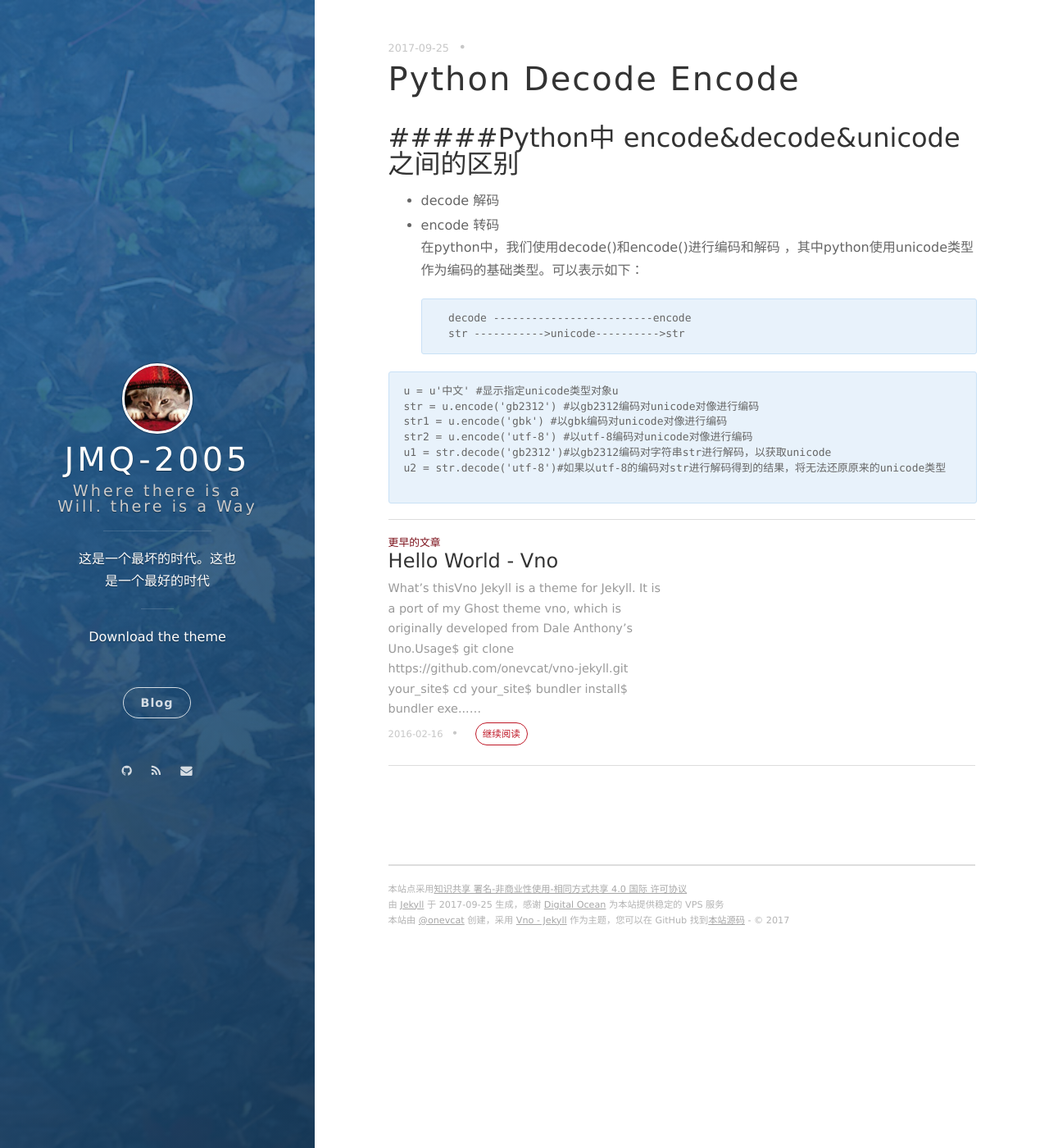
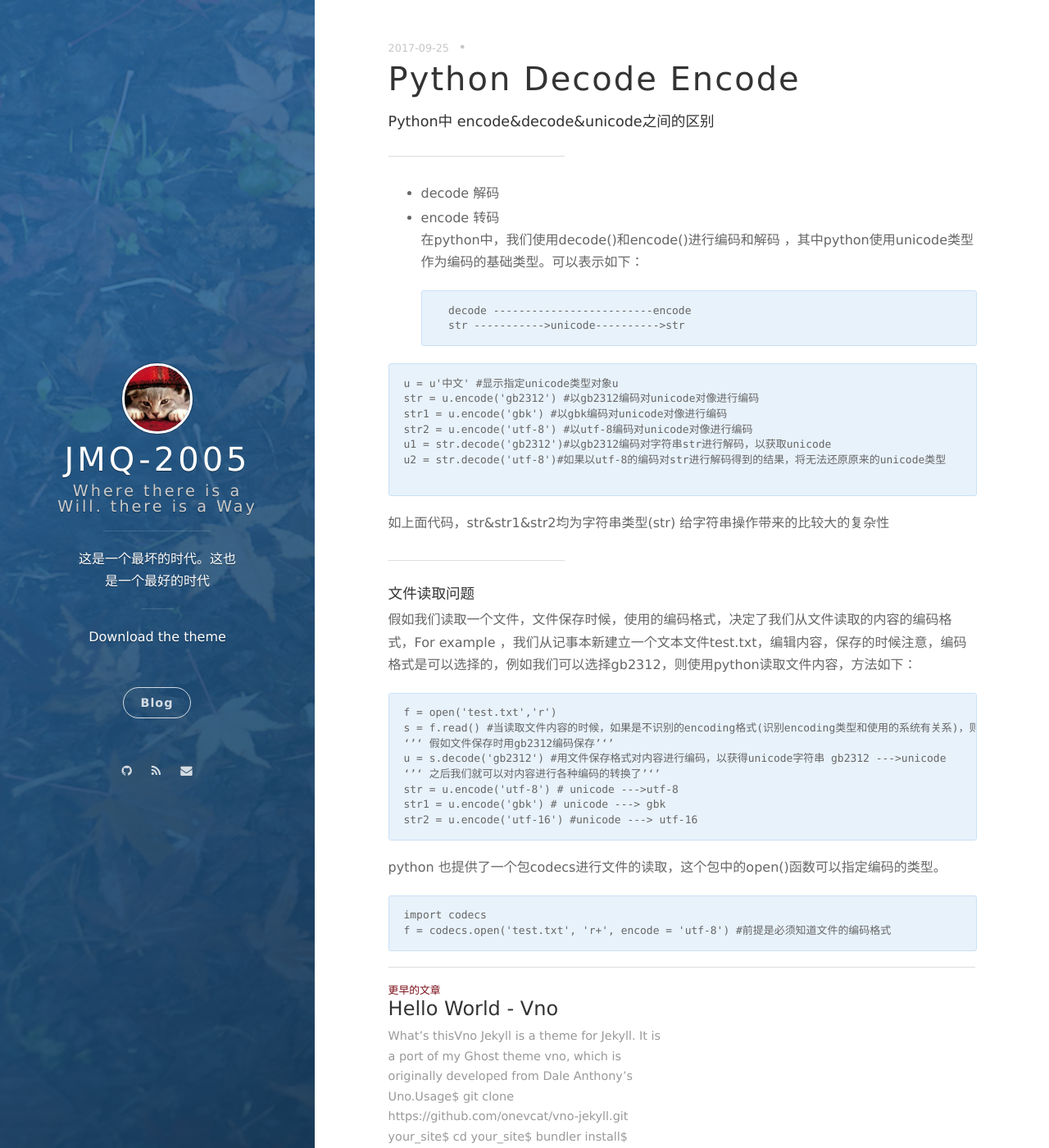
Before and after one commit to nevermore3/nevermore3.github.io, a Jekyll site: the page built from _posts/2017-09-25-Python-decode-encode.markdown, in a window 1280 px wide and 1400 px high. Shown: the whole window at 82% size. Built offline with Jekyll 4.4.1, drawn with Linux system fonts in a browser that asks for light colours; nearby versions of some CDN libraries; our own code applies the rules of GitHub Pages for plain Markdown files; comment, search, counter and statistics services are not loaded.

Commit message:
add someting

````diff
--- a/_posts/2017-09-25-Python-decode-encode.markdown
+++ b/_posts/2017-09-25-Python-decode-encode.markdown
@@ -1,4 +1,4 @@
-#####Python中 encode&decode&unicode之间的区别
+#### Python中 encode&decode&unicode之间的区别
 ---
 - decode 解码
 - encode 转码
@@ -16,3 +16,22 @@ u1 = str.decode('gb2312')#以gb2312编码对字符串str进行解码，以获取
 u2 = str.decode('utf-8')#如果以utf-8的编码对str进行解码得到的结果，将无法还原原来的unicode类型
 
 ```
+如上面代码，str&str1&str2均为字符串类型(str) 给字符串操作带来的比较大的复杂性
+
+---
+#### 文件读取问题
+假如我们读取一个文件，文件保存时候，使用的编码格式，决定了我们从文件读取的内容的编码格式，For example ，我们从记事本新建立一个文本文件test.txt，编辑内容，保存的时候注意，编码格式是可以选择的，例如我们可以选择gb2312，则使用python读取文件内容，方法如下：
+
+	f = open('test.txt','r')
+	s = f.read() #当读取文件内容的时候，如果是不识别的encoding格式(识别encoding类型和使用的系统有关系)，则会读取内容失败
+	‘’‘ 假如文件保存时用gb2312编码保存’‘’
+	u = s.decode('gb2312') #用文件保存格式对内容进行编码，以获得unicode字符串 gb2312 --->unicode
+	‘’‘ 之后我们就可以对内容进行各种编码的转换了’‘’
+	str = u.encode('utf-8') # unicode --->utf-8
+	str1 = u.encode('gbk') # unicode ---> gbk
+	str2 = u.encode('utf-16') #unicode ---> utf-16
+
+python 也提供了一个包codecs进行文件的读取，这个包中的open()函数可以指定编码的类型。
+
+	import codecs
+	f = codecs.open('test.txt', 'r+', encode = 'utf-8') #前提是必须知道文件的编码格式
````
